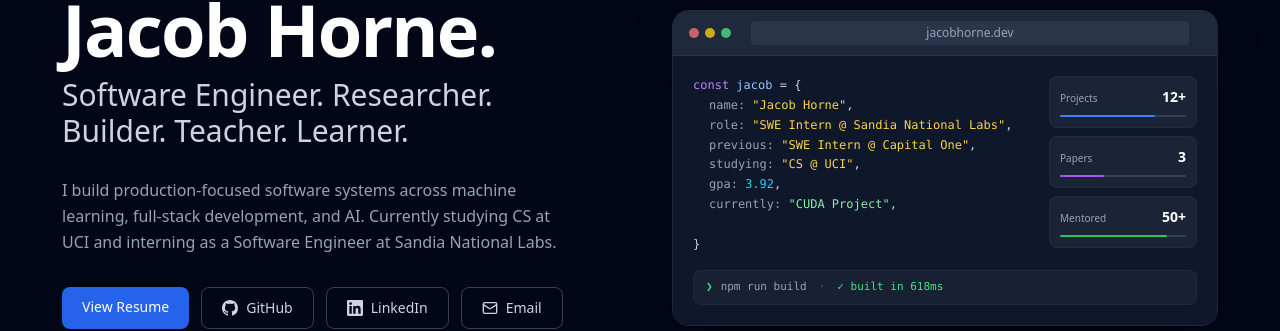
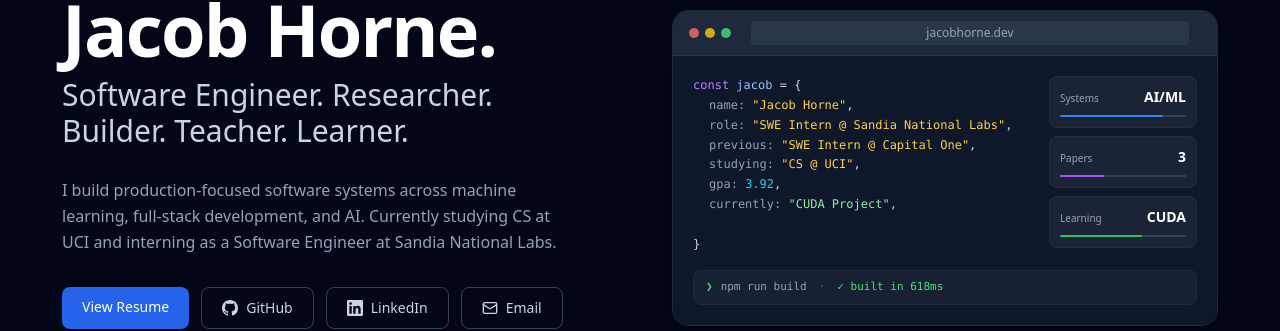
Before and after one commit to jacobhorne-jth/jacobhorne-jth.github.io, a React (Vite) app: page / in a window 1280 px wide. Shown: the part 236-567 px from the top of the page. Built offline with nearby package versions, Linux system fonts and the light colour scheme.

Commit message:
Update laptop visual metric labels

```diff
--- a/src/App.tsx
+++ b/src/App.tsx
@@ -1062,9 +1062,9 @@
             {/* Stats panel */}
             <div className="space-y-2">
               {([
-                { label: "Projects", value: "12+", pct: 75, color: "bg-blue-500" },
+                { label: "Systems", value: "AI/ML", pct: 82, color: "bg-blue-500" },
                 { label: "Papers", value: "3", pct: 35, color: "bg-purple-500" },
-                { label: "Mentored", value: "50+", pct: 85, color: "bg-green-500" },
+                { label: "Learning", value: "CUDA", pct: 65, color: "bg-green-500" },
               ] as const).map(s => (
                 <div key={s.label} className="bg-slate-800/80 rounded-lg p-2.5 border border-slate-700/30">
                   <div className="flex items-baseline justify-between mb-2">
```
